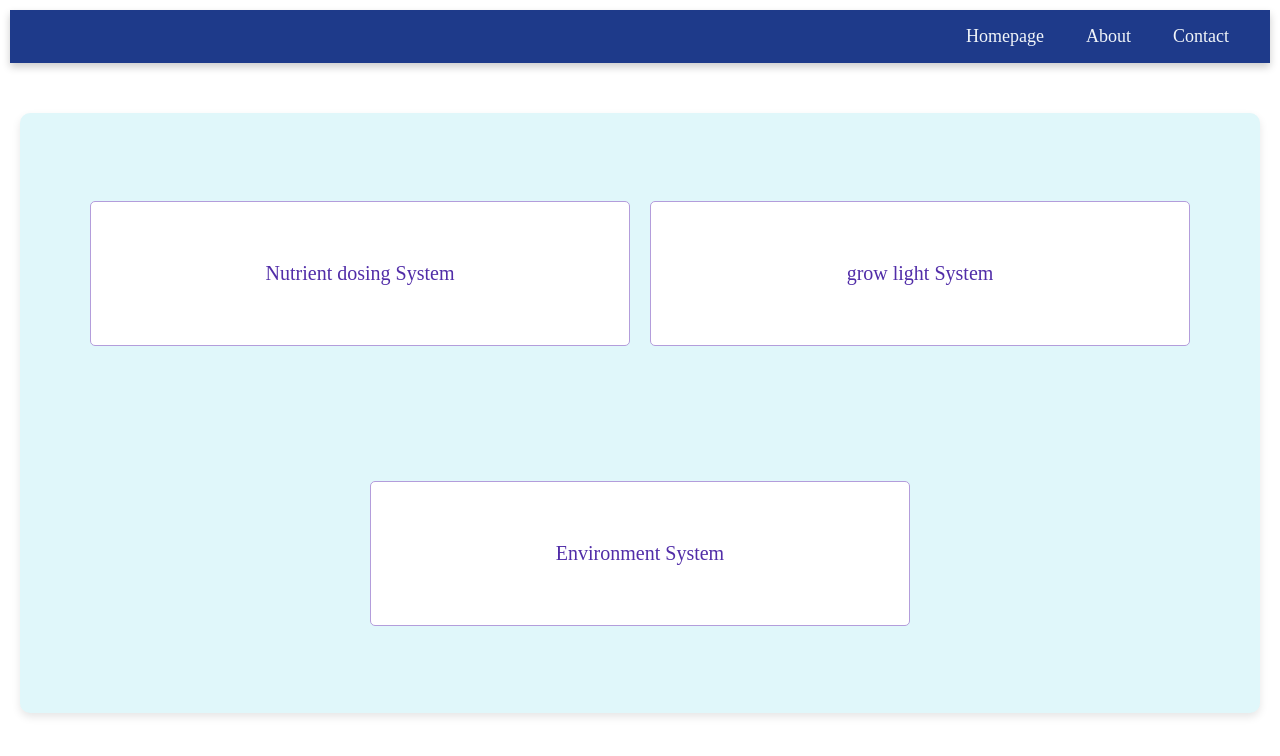
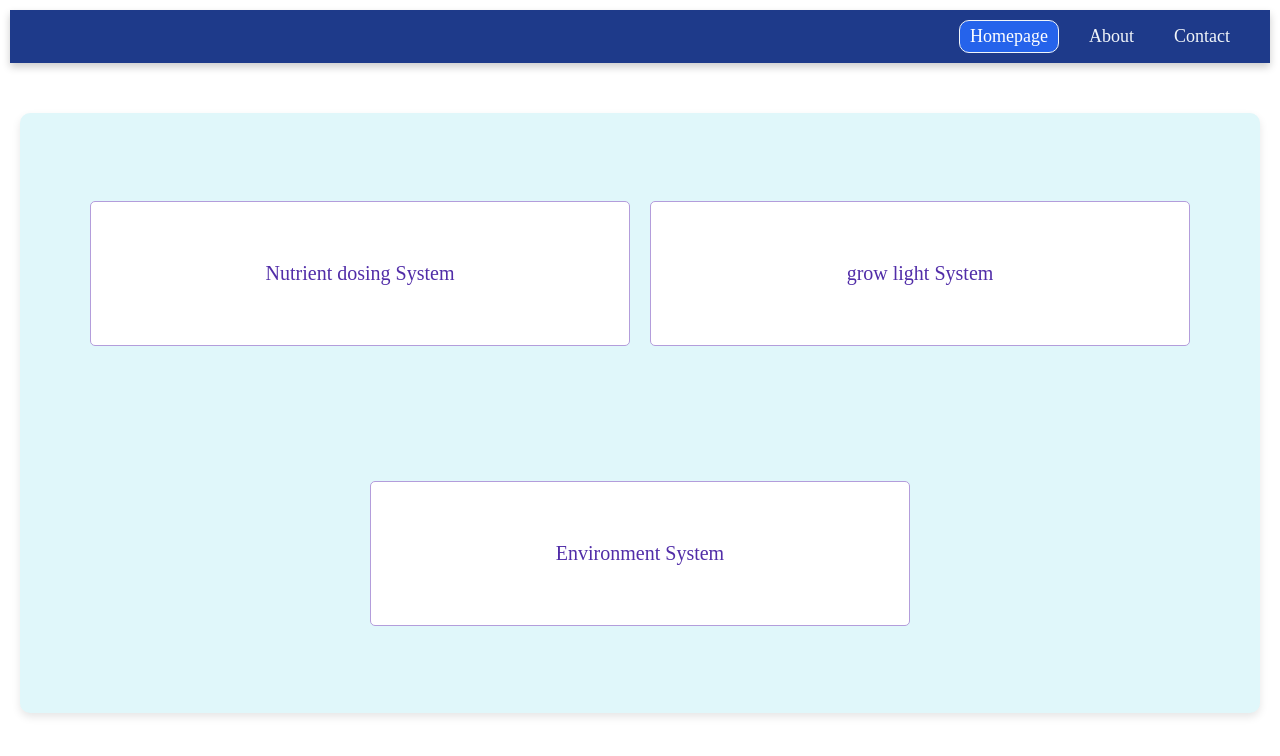
Before and after one commit to Developerganesh01/Final-capstone, a React (Create React App) app: page / in a window 1280 px wide. Shown: the top 756 px of the page. Built offline with nearby package versions, Linux system fonts and the light colour scheme; no server answers.

Commit message:
add Styles

```diff
--- a/src/App.module.css
+++ b/src/App.module.css
@@ -9,23 +9,19 @@
 }
 
 .navheader > a {
-  margin: 0 1rem; /* Adjust margins for better spacing */
+  margin: 0 1rem;
   text-decoration: none;
-  border: 0.1rem solid transparent; /* Remove border unless hovering */
-  border-radius: 0.5rem; /* Softer border radius */
-  padding: 0.5rem 1rem; /* Smaller padding for a more refined look */
-  color: #f1f5f9; /* Light color for text */
-  transition: all 0.3s ease; /* Smooth transition for hover effect */
+  /* border: 0.1rem solid transparent;
+  border-radius: 0.5rem;  */
+  padding: 0.5rem 1rem;
+  color: #f1f5f9;
 }
 
-.navheader > a:hover {
-  background-color: #2563eb; /* Change background color on hover */
-  border: 0.1rem solid #f1f5f9; /* Add border on hover */
-  color: #ffffff; /* Ensure text color is white on hover */
+.navheader  a.active-btn {
+  background-color: #2563eb;
+  border: 0.1rem solid #f1f5f9;
+  color: #ffffff;
+  border-radius: 1rem;
+  padding-left: 1rem;
+  padding-right: 1rem;
 }
-
-.navheader a:visited,
-.navheader a:link,
-.navheader a:active {
-  color: #f1f5f9; /* Consistent text color across all states */
-}
```
